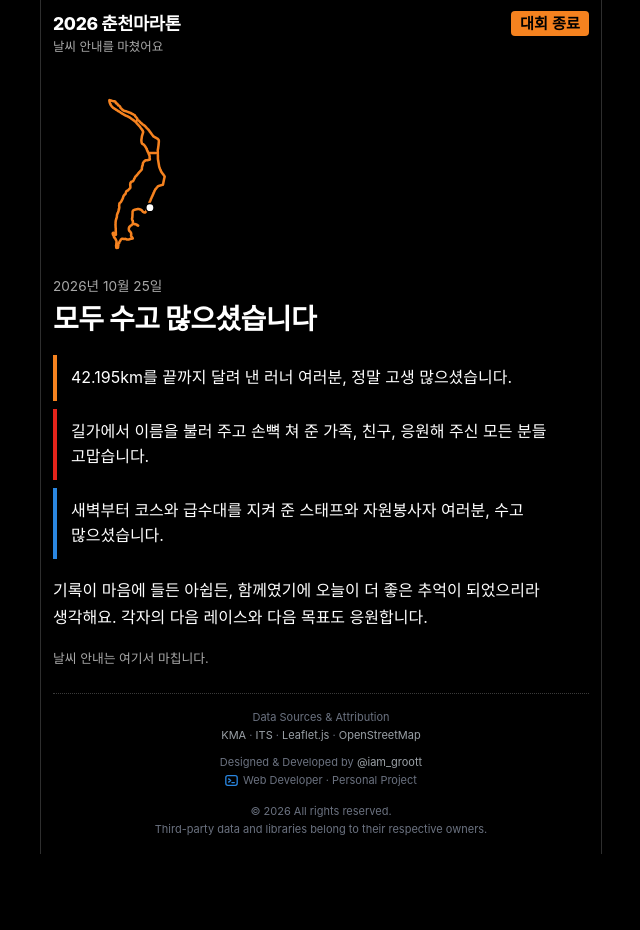
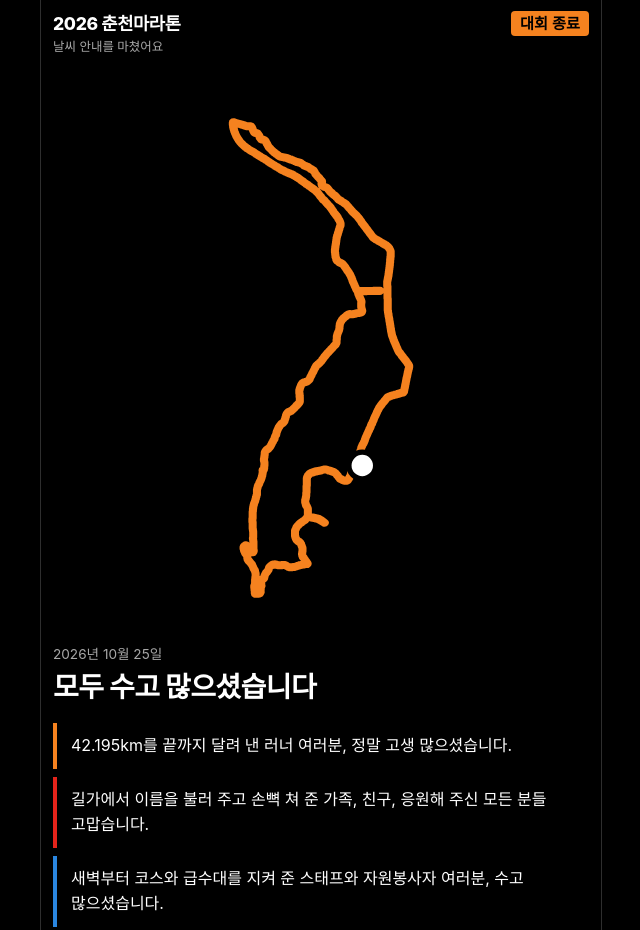
Before and after one commit to iam-groott/chuncheon-marathon, a plain HTML site: page index.html in a window 1280 px wide. Shown: the top 930 px of the page, without its empty margins (319-959 px from the left). Before the commit the page ends 854 px from the top, so only its background shows below. Drawn offline with nearby package versions, Linux system fonts and the light colour scheme; a web font is replaced by a local one.

Commit message:
Update style.css

```diff
--- a/css/style.css
+++ b/css/style.css
@@ -525,7 +525,7 @@ body {
 
 .farewell { padding: 28px var(--pad) 8px; }
 .farewell[hidden] { display: none; }
-.fw-course { display: block; width: 168px; height: 168px; margin: 0 0 18px; }
+.fw-course { display: block; margin: 0 0 18px; width:100%; height:100%; }
 .fw-route {
   fill: none;
   stroke: var(--orange);
```
